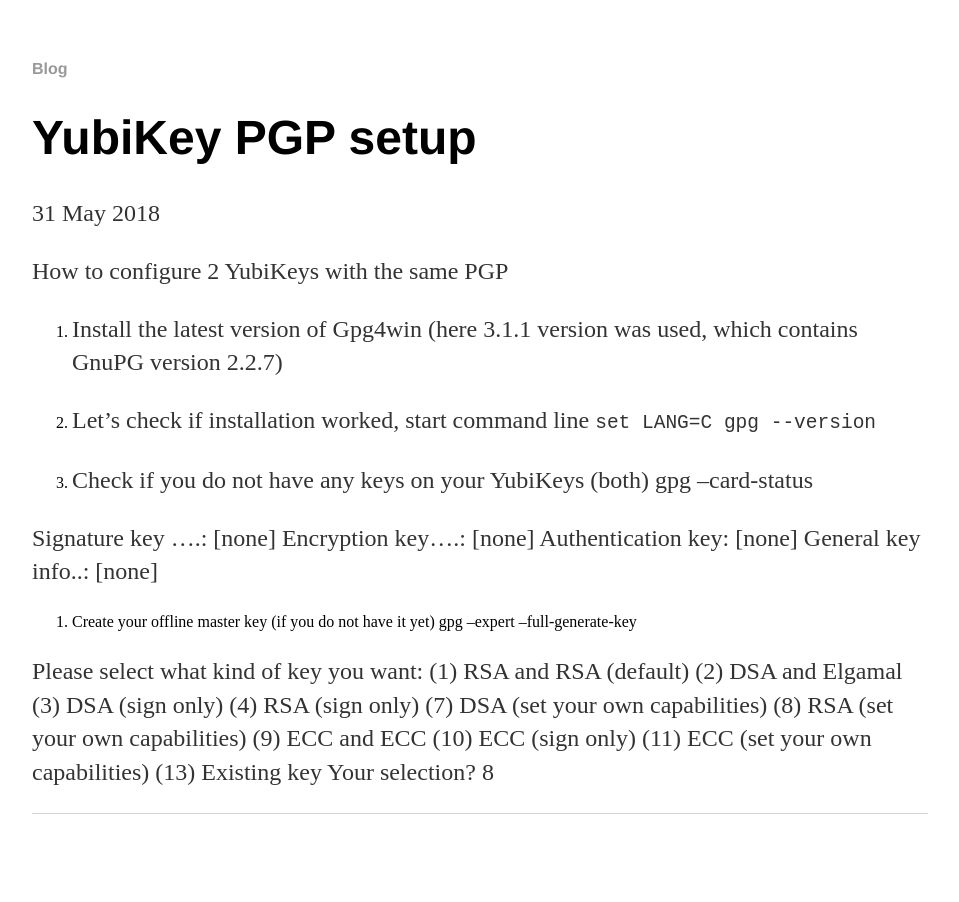
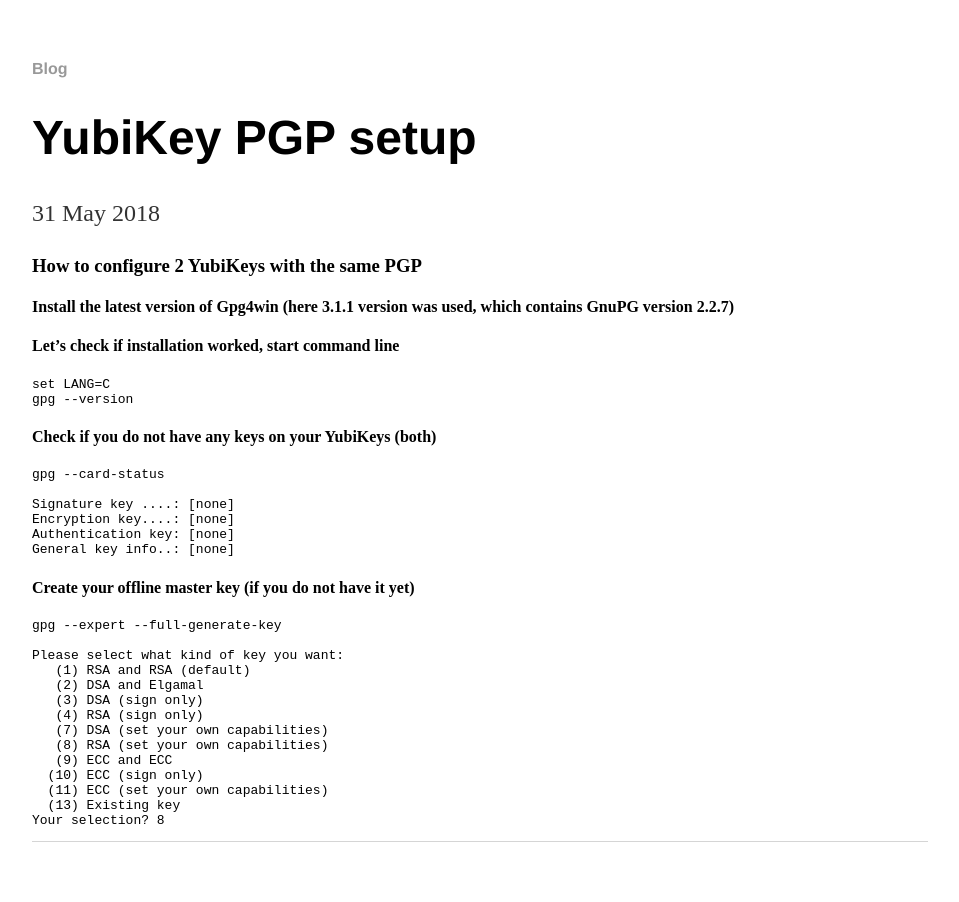
Before and after one commit to partyckip/partyckip.github.io, a Jekyll site: the page built from _posts/2018-05-31-YubiKey-PGP-setup.md, in a window 1280 px wide. Shown: the whole page, without its empty margins (160-1119 px from the left). Built offline with Jekyll 4.4.1, drawn with Linux system fonts in a browser that asks for light colours; some of the changed lines change nothing that is shown.

Commit message:
Formatting changes

````diff
--- a/_posts/2018-05-31-YubiKey-PGP-setup.md
+++ b/_posts/2018-05-31-YubiKey-PGP-setup.md
@@ -4,25 +4,31 @@
 date: 2018-05-31
 ---
 
-How to configure 2 YubiKeys with the same PGP
+### How to configure 2 YubiKeys with the same PGP
 
-1. Install the latest version of Gpg4win (here 3.1.1 version was used, which contains GnuPG version 2.2.7)
+#### Install the latest version of Gpg4win (here 3.1.1 version was used, which contains GnuPG version 2.2.7)
 
-2. Let's check if installation worked, start command line
-<code>
+#### Let's check if installation worked, start command line
+
+```
 set LANG=C
 gpg --version
-</code>
+```
 
-3. Check if you do not have any keys on your YubiKeys (both)
+#### Check if you do not have any keys on your YubiKeys (both)
+
+```
 gpg --card-status
 
 Signature key ....: [none]
 Encryption key....: [none]
 Authentication key: [none]
 General key info..: [none]
+```
 
-4. Create your offline master key (if you do not have it yet)
+#### Create your offline master key (if you do not have it yet)
+
+```
 gpg --expert --full-generate-key
 
 Please select what kind of key you want:
@@ -37,3 +43,4 @@
   (11) ECC (set your own capabilities)
   (13) Existing key
 Your selection? 8
+```
````
